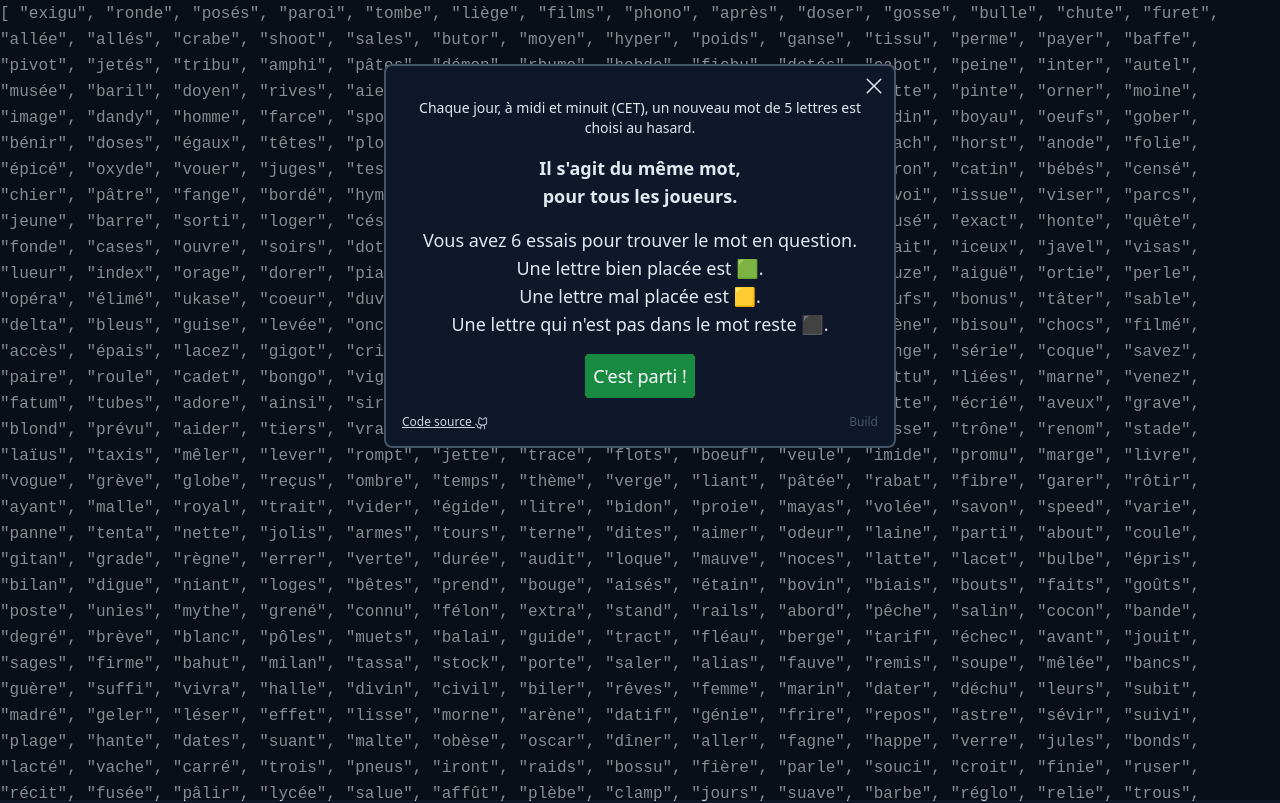
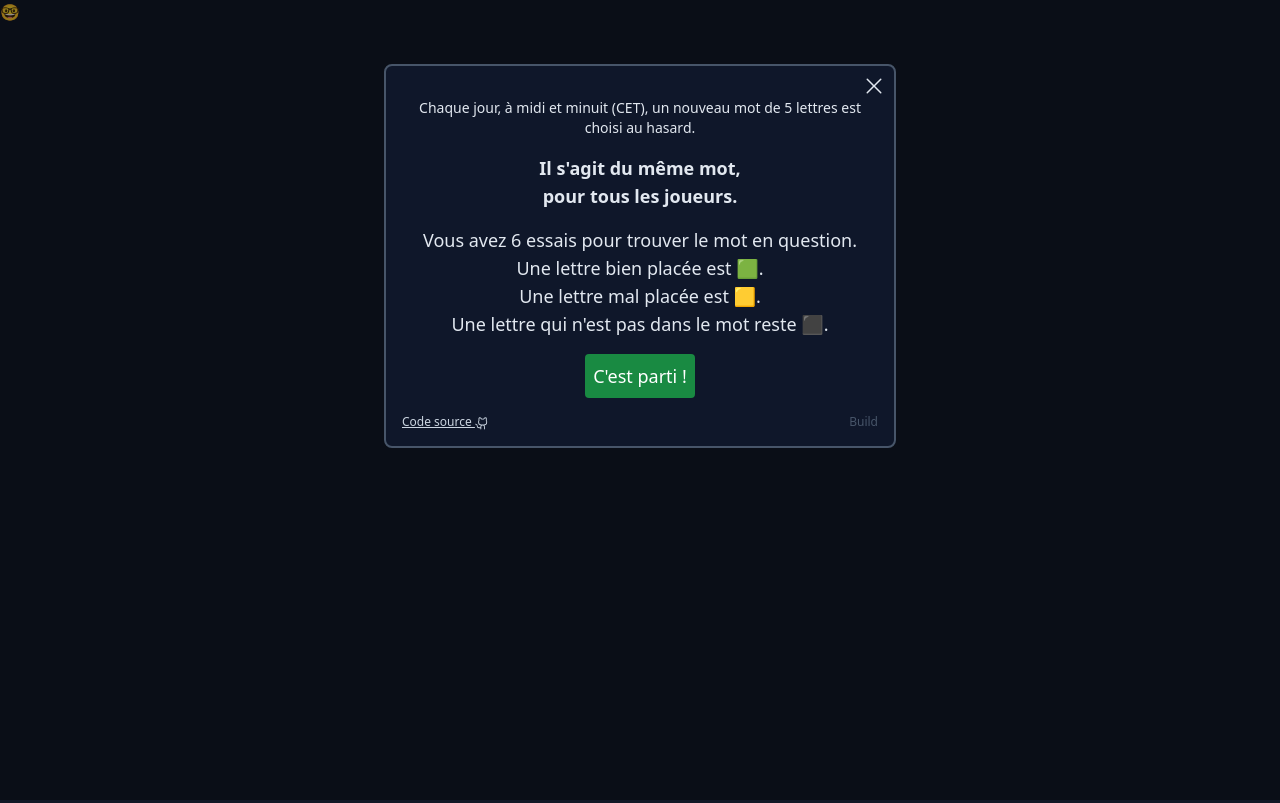
Before and after one commit to scambier/mo-mo-motus, a Vue app: page /history in a window 1280 px wide. Shown: the top 803 px of the page. Built offline with nearby package versions, Linux system fonts and the light colour scheme; a web font is replaced by a local one.

Commit message:
Cleaning

```diff
--- a/src/components/SiteHeader.vue
+++ b/src/components/SiteHeader.vue
@@ -1,7 +1,7 @@
 <template>
   <div
-    class="flex flex-row justify-between items-end py-2 mb-2 w-full border-b border-slate-400">
-    <div class="pl-2 w-8 text-xl">
+    class="mb-2 flex w-full flex-row items-end justify-between border-b border-slate-400 py-2">
+    <div class="w-8 pl-2 text-xl">
       <button
         aria-label="Instructions"
         @click="isVisibleModalWelcome = true"
@@ -9,10 +9,10 @@
         <IconQuestion />
       </button>
     </div>
-    <h1 class="flex-1 text-3xl font-bold text-center">
+    <h1 class="flex-1 text-center text-3xl font-bold">
       MO-MO-MOTUS
     </h1>
-    <div class="pr-2 w-8 text-xl">
+    <div class="w-8 pr-2 text-xl">
       <button
         aria-label="Statistiques et partage"
         @click="isVisibleModalStats = true"
@@ -31,7 +31,7 @@ import {
   isVisibleModalStats,
   isVisibleModalWelcome,
 } from '@/composables/modal-manager'
-import { numberOfGamesSinceStart } from '@/utils';
+import { numberOfGamesSinceStart } from '@/utils'
 import IconChart from '~icons/ph/chart-bar'
 import IconQuestion from '~icons/ph/question'
 </script>
--- a/src/components/common/SharingPanel.vue
+++ b/src/components/common/SharingPanel.vue
@@ -5,7 +5,7 @@
     </ButtonGreen>
     <div class="p-2">
       <div
-        class="p-2 text-xs text-left rounded border-2 border-white/20"
+        class="rounded border-2 border-white/20 p-2 text-left text-xs"
         v-html="getSharingText().replace(/(?:\r\n|\r|\n)/g, '<br>')" />
     </div>
   </div>
@@ -22,10 +22,10 @@ import {
 import { gameStats } from '@/composables/statistics'
 import { showToast } from '@/composables/toast-manager'
 import { KeyColor } from '@/constants'
+import { numberOfGamesSinceStart } from '@/utils'
 import IconShare from '~icons/ph/share-network'
 
 import ButtonGreen from './ButtonGreen.vue'
-import { numberOfGamesSinceStart } from '@/utils'
 
 function keyColorToEmoji(pos: KeyColor): string {
   switch (pos) {
@@ -51,9 +51,9 @@ function getSharingText(): string {
     )
   }
   const tries = `✔️ ${countTotalGuesses.value}/6`
-  return `Mo-mo-motus n°${numberOfGamesSinceStart()}\nSérie: ${gameStats.currentStreak}\n${emojis
-    .filter(o => !!o)
-    .join('\n')}${
+  return `Mo-mo-motus n°${numberOfGamesSinceStart()}\nSérie: ${
+    gameStats.currentStreak
+  }\n${emojis.filter(o => !!o).join('\n')}${
     isWinner.value ? tries : '❌'
   }\nhttps://scambier.xyz/momomotus/`
 }
--- a/src/composables/game-state.ts
+++ b/src/composables/game-state.ts
@@ -5,10 +5,9 @@ import {
   endOfDay,
   subHours,
 } from 'date-fns'
-import { utcToZonedTime } from 'date-fns-tz'
 import { computed, reactive, watch } from 'vue'
 
-import { BXL_TZ, GAME_STARTING_DATE, K_WORDS, KeyColor } from '@/constants'
+import { K_WORDS, KeyColor } from '@/constants'
 import acceptedGuesses from '@/guesses-list'
 import * as storage from '@/storage'
 import { WordInput } from '@/types'
@@ -16,7 +15,6 @@ import {
   getCurrentDate,
   normalizeWord,
   numberOfGamesSinceStart,
-  numberOfHalfDays,
   shuffle,
 } from '@/utils'
 import words from '@/words-list'
--- a/src/globals.d.ts
+++ b/src/globals.d.ts
@@ -1,3 +1,3 @@
 declare var umami: {
-  track: (event: string, payload?: any) => void;
-};
+  track: (event: string, payload?: any) => void
+}
--- a/src/views/HistoryView.vue
+++ b/src/views/HistoryView.vue
@@ -1,14 +1,12 @@
 <template>
   <!-- mono font -->
-  <span style="
-    font-family:  monospace;
-    font-size: 1.0rem;
-  ">{{ history }}</span>
+  <!-- <span style="font-family: monospace; font-size: 1rem">{{ history }}</span> -->
+  🤓
 </template>
 
 <script setup lang="ts">
-import { shuffled } from '@/composables/game-state';
-import { numberOfGamesSinceStart } from '@/utils';
+import { shuffled } from '@/composables/game-state'
+import { numberOfGamesSinceStart } from '@/utils'
 
 const history = shuffled.slice(0, numberOfGamesSinceStart())
 </script>
```
Also changed, not shown: src/main.ts (+3 -4 lines), src/utils.ts (+5 -5 lines).
